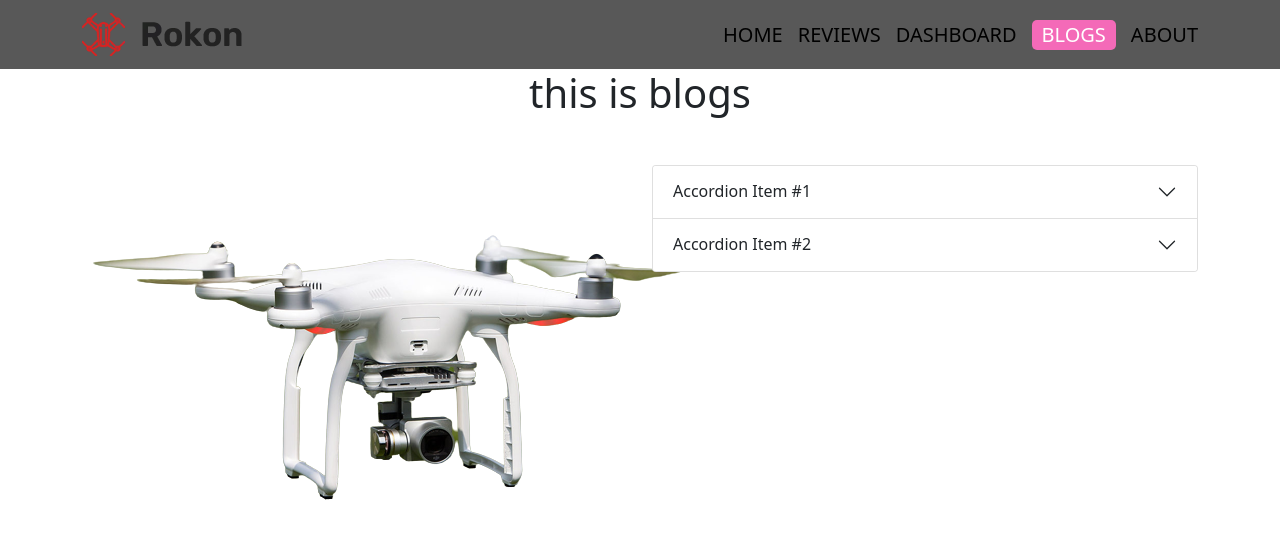
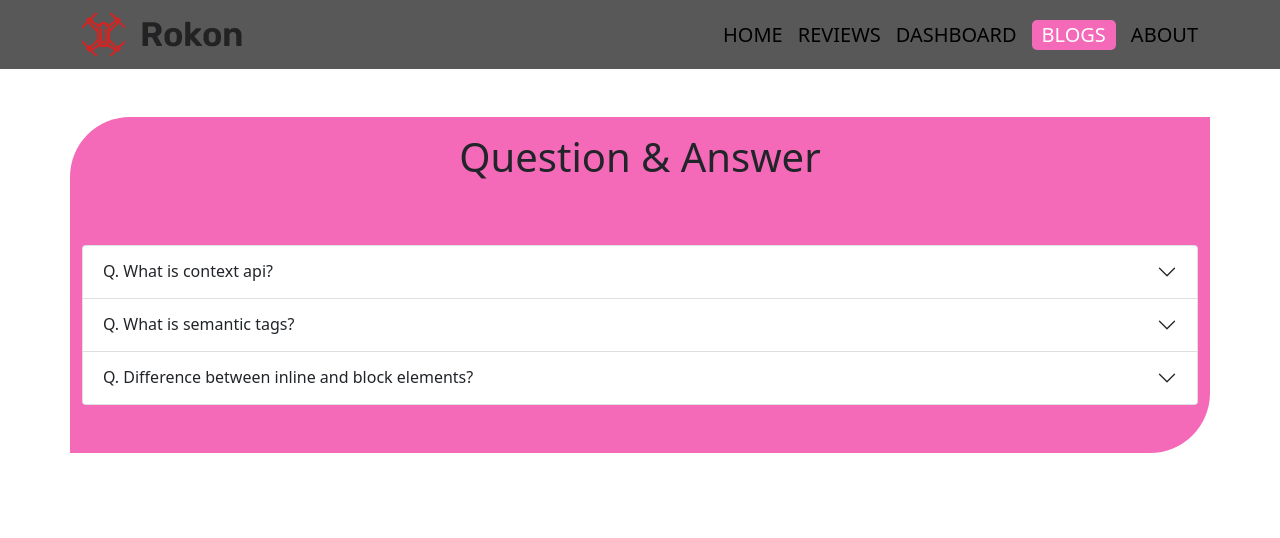
Before and after one commit to afruzaakter/rokon-drone-project, a React (Create React App) app: page /blogs in a window 1280 px wide. Shown: the top 538 px of the page. Built offline with nearby package versions, Linux system fonts and the light colour scheme.

Commit message:
add blogs component faq question and answer

```diff
--- a/src/component/Blogs/Blogs.css
+++ b/src/component/Blogs/Blogs.css
@@ -0,0 +1,4 @@
+.blogs{
+    background-color: rgb(244, 106, 184);
+    border-radius: 60px 0px;
+}
--- a/src/component/Blogs/Blogs.js
+++ b/src/component/Blogs/Blogs.js
@@ -1,38 +1,32 @@
 import React from 'react';
 import { Accordion } from 'react-bootstrap';
-import bg1 from '../../images/DJI-Phantom-3-drone-1188x792-1-removebg-preview.png'
+import './Blogs.css'
 const Blogs = () => {
     return (
-        <div className='container'>
-            <h1>this is blogs</h1>
-            <div className='row mt-5 mb-5 '>
-               <div className='col-md-10 col-lg-6 '>
-                     <img src={bg1}alt="" />
-               </div>
-               <div className='col-md-12 col-lg-6 '>
+        <div className='container  blogs mb-5 '>
+            <h1 className='mt-5 p-3 '>Question & Answer</h1>
+            <div className='row mt-5'>
+               <div className='col-md-12 col-lg-12 blogs mb-5'>
                <Accordion>
-                <Accordion.Item eventKey="0">
-                    <Accordion.Header>Accordion Item #1</Accordion.Header>
+                   <Accordion.Item eventKey="0">
+                    <Accordion.Header>Q. What is context api?</Accordion.Header>
                     <Accordion.Body>
-                    Lorem ipsum dolor sit amet, consectetur adipiscing elit, sed do eiusmod
-                    tempor incididunt ut labore et dolore magna aliqua. Ut enim ad minim
-                    veniam, quis nostrud exercitation ullamco laboris nisi ut aliquip ex ea
-                    commodo consequat. Duis aute irure dolor in reprehenderit in voluptate
-                    velit esse cillum dolore eu fugiat nulla pariatur. Excepteur sint occaecat
-                    cupidatat non proident, sunt in culpa qui officia deserunt mollit anim id
-                    est laborum.
+                    The Context API can be used to share data with multiple components, create global variables,alternative to passing props manually in a component tree,  without having to pass data through props manually.
                     </Accordion.Body>
                   </Accordion.Item>
                   <Accordion.Item eventKey="1">
-                    <Accordion.Header>Accordion Item #2</Accordion.Header>
+                    <Accordion.Header>Q. What is semantic tags?</Accordion.Header>
                     <Accordion.Body>
-                    Lorem ipsum dolor sit amet, consectetur adipiscing elit, sed do eiusmod
-                    tempor incididunt ut labore et dolore magna aliqua. Ut enim ad minim
-                    veniam, quis nostrud exercitation ullamco laboris nisi ut aliquip ex ea
-                    commodo consequat. Duis aute irure dolor in reprehenderit in voluptate
-                    velit esse cillum dolore eu fugiat nulla pariatur. Excepteur sint occaecat
-                    cupidatat non proident, sunt in culpa qui officia deserunt mollit anim id
-                    est laborum.
+                   HTML5 semantic tags define the purpose of the element. By using semantic markup, you help the browser understand the meaning of the content instead of just displaying it .HTML5 semantic elements also help search engines to read the page and find the required information faster . Exam: header ,div,main,article,footer etc.
+                    </Accordion.Body>
+                  </Accordion.Item>
+                  <Accordion.Item eventKey="2">
+                    <Accordion.Header>Q. Difference between inline and block elements?</Accordion.Header>
+                    <Accordion.Body>
+                    Inline elements don’t start from a new line and don’t have top and bottom margins as block elements have.
+                    Examples of Inline elements: img, a, input, label etc
+                    Block Element:Block Element always start in a new line and have top and bottom margins. It does not contain any other elements next to it.
+                    Examples of Block elements: div, h1-h6, p, ul, li etc
                     </Accordion.Body>
                 </Accordion.Item>
                 </Accordion>
--- a/src/component/Home/Home.css
+++ b/src/component/Home/Home.css
@@ -5,6 +5,7 @@
 }
 .bg-image{
     position: relative;
+    margin-left: -30px;
 }
 .text-color{
     color: rgb(241, 82, 191);
--- a/src/component/Home/Home.js
+++ b/src/component/Home/Home.js
@@ -1,4 +1,5 @@
 import React from 'react';
+import { Link } from 'react-router-dom';
 
 import bg from '../../images/DJI-Phantom-3-drone-1188x792-1-removebg-preview.png'
 
@@ -8,7 +9,7 @@ const Home = () => {
     return (
         <div className='container'>
 
-            <div className='d-flex mt-5     justify-content-around row'>
+            <div className='d-flex mt-5 justify-content-around row'>
                 <div className='col-md-6 col-sm-12'>
                  <h1 className='text-start mt-5'>Rokon Camera Drone <span className='text-color'>Accessories</span> </h1>
                  <p className='w-75'>Rokon is a Single eCommerce drone Product.It’s a great place to start if you want to make a website for your drone store, electronics store, watches store, headphone store, earphone store, or jewelry store.</p>
@@ -16,8 +17,8 @@ const Home = () => {
                      <button className='btn btn-primary w-25'>Read More</button>
                  </div>
                 </div>
-                <div className='done-style col-md-6 col-sm-12'>
-                 <img className=' bg-image ' src={bg}alt="" />
+                <div className='done-style col-md-6 col-sm-12  '>
+                 <img className=' bg-image img-fluid ' src={bg}alt="" />
                 </div>
             </div>
 
@@ -31,7 +32,9 @@ const Home = () => {
 
 
 
-            <button className='btn btn-primary'>See All Reviews </button>
+            {/* <button className='btn btn-primary'>See All Reviews </button> */}
+
+            <Link to="/reviews" className='btn btn-primary'>See all reviews</Link>
       </div>
 
 
```
Also changed, not shown: 1 other file (tests, documents, lock files or other folders).
